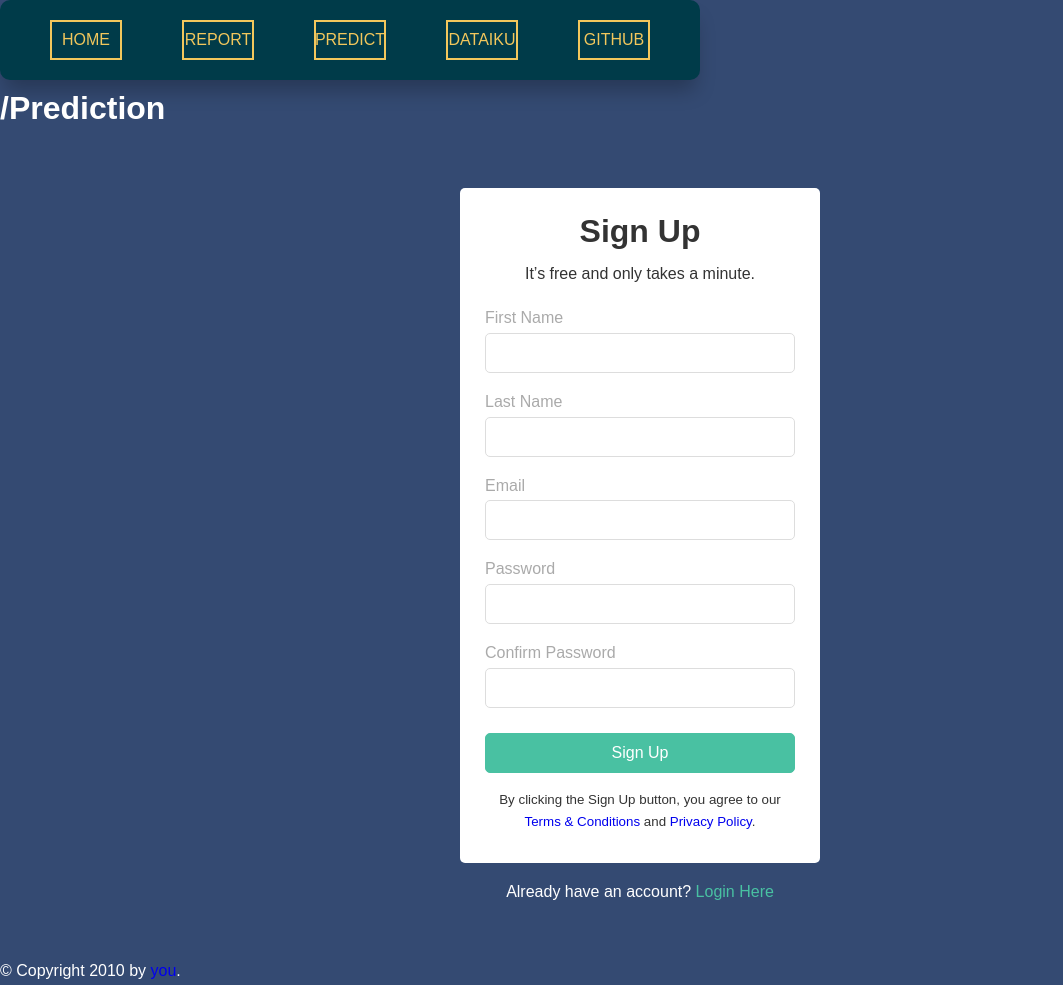
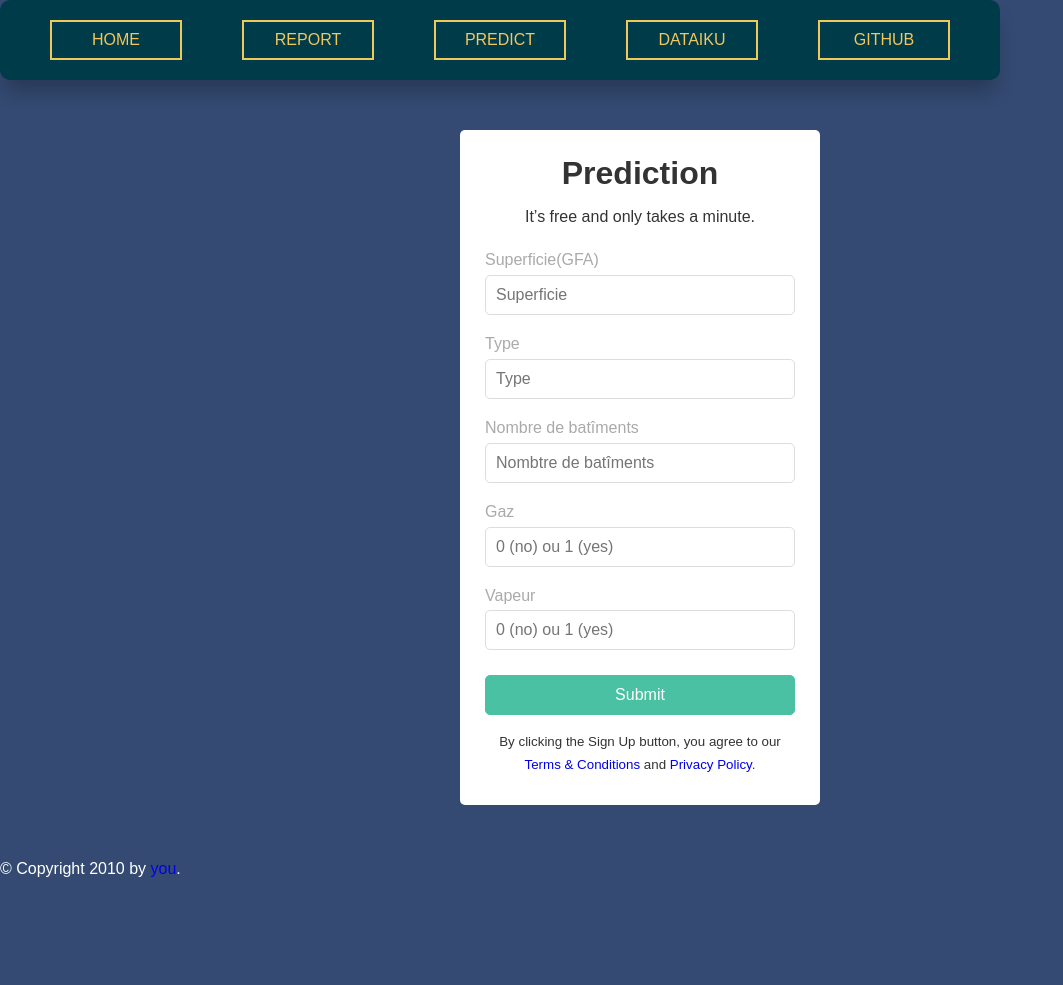
Before and after one commit to data-IA-2022/CO2_Manuel_David, a Flask app: page /predict in a window 1280 px wide. Shown: the whole page, without its empty margins (0-1063 px from the left). After the commit the page ends 877 px from the top, so only its background shows below. Run offline with Flask 3, Linux system fonts and the light colour scheme.

Commit message:
maj app & notebook

```diff
--- a/static/css/styles.css
+++ b/static/css/styles.css
@@ -20,7 +20,7 @@ nav {
   align-items: center;
   padding: 10px 20px;
   height: 80px;
-  width: 700px;
+  width: 1000px;
   border-radius: 10px;
   background: #003b49;
   box-shadow: rgba(0, 0, 0, 0.25) 0px 15px 20px -5px;
@@ -185,16 +185,3 @@ a {
 .form-wrap .bottom-text a:hover {
   text-decoration: underline;
 }
-
-footer {
-  text-align: center;
-  margin-top: 15px;
-}
-
-footer a {
-  color: #49c1a2;
-}
-
-footer a:hover {
-  color: #37a08e;
-}
--- a/templates/base.html
+++ b/templates/base.html
@@ -14,13 +14,12 @@
       <ul class="nav--list">
         <li class="item"><a href="/">Home</a></li>
         <li class="item"><a href="/report">Report</a></li>
-        <li class="item"><a href="/prediction">Predict</a></li>
+        <li class="item"><a href="/predict">Predict</a></li>
         <li class="item"><a href="http://co2-md.francecentral.cloudapp.azure.com/projects/CO2/flow/">DataIku</a></li>
         <li class="item"><a href="https://github.com/data-IA-2022/CO2_Manuel_David">GitHub</a></li>
       </ul>
     </nav>
   </div>
-
   <div id="content">{% block content %}{% endblock %}</div>
     <div id="footer">
       {% block footer %}
--- a/templates/prediction.html
+++ b/templates/prediction.html
@@ -7,38 +7,54 @@
   </style>
 {% endblock %}
 {% block content %}
-  <h1>/Prediction</h1>
   <div id="container">
     <div class="form-wrap">
-      <h1>Sign Up</h1>
+      <h1>Prediction</h1>
       <p>It’s free and only takes a minute.</p>
-      <form>
+      <form method='post' action={{ url_for("predict") }}>
         <div class="form-group">
-          <label for="first-name">First Name</label>
-          <input type="text" name="firstName" id="first-name" required>
+          <label for="superficie">Superficie(GFA)</label>
+          <input type="number"
+            name="superficie"
+            id="superficie"
+            placeholder='Superficie'
+            required>
         </div>
         <div class="form-group">
-          <label for="last-name">Last Name</label>
-          <input type="text" name="lastName" id="last-name" required>
+          <label for="type">Type</label>
+          <input type="text" name="type" id="type" placeholder='Type' required>
         </div>
         <div class="form-group">
-          <label for="email">Email</label>
-          <input type="email" name="email" id="email" required>
+          <label for="bn_build">Nombre de batîments</label>
+          <input type="number"
+            name="nb_build"
+            id="nb_build"
+            placeholder='Nombtre de batîments'
+            required>
         </div>
         <div class="form-group">
-          <label for="password">Password</label>
-          <input type="password" name="password" id="password" required>
+          <label for="gaz">Gaz</label>
+          <input type="number"
+            name="gaz"
+            id="gaz"
+            placeholder='0 (no) ou 1 (yes)'
+            required>
         </div>
         <div class="form-group">
-          <label for="password2">Confirm Password</label>
-          <input type="password" name="password2" id="password2" required>
+          <label for="steam">Vapeur</label>
+          <input type="number"
+            name="steam"
+            id="steam"
+            placeholder='0 (no) ou 1 (yes)'
+            required>
         </div>
-        <button type="submit" class="btn">Sign Up</button>
+        <button type="submit" class="btn">Submit</button>
         <p class="bottom-text"><small>By clicking the Sign Up button, you agree to our <a href="#">Terms & Conditions</a> and <a href="#">Privacy Policy</a>.</small></p>
       </form>
+      {% if method == 'POST' %}
+        <p>Emmision de Co2 : {{ results[0] | safe }}</p>
+        <p>Conso d'energie : {{ results[1] | safe }}</p>
+      {% endif %}
     </div>
-    <footer>
-      <p>Already have an account? <a href="#">Login Here</a></p>
-    </footer>
   </div>
 {% endblock %}
```
Also changed, not shown: requirements.txt (+49 -3 lines), 1 other file.
